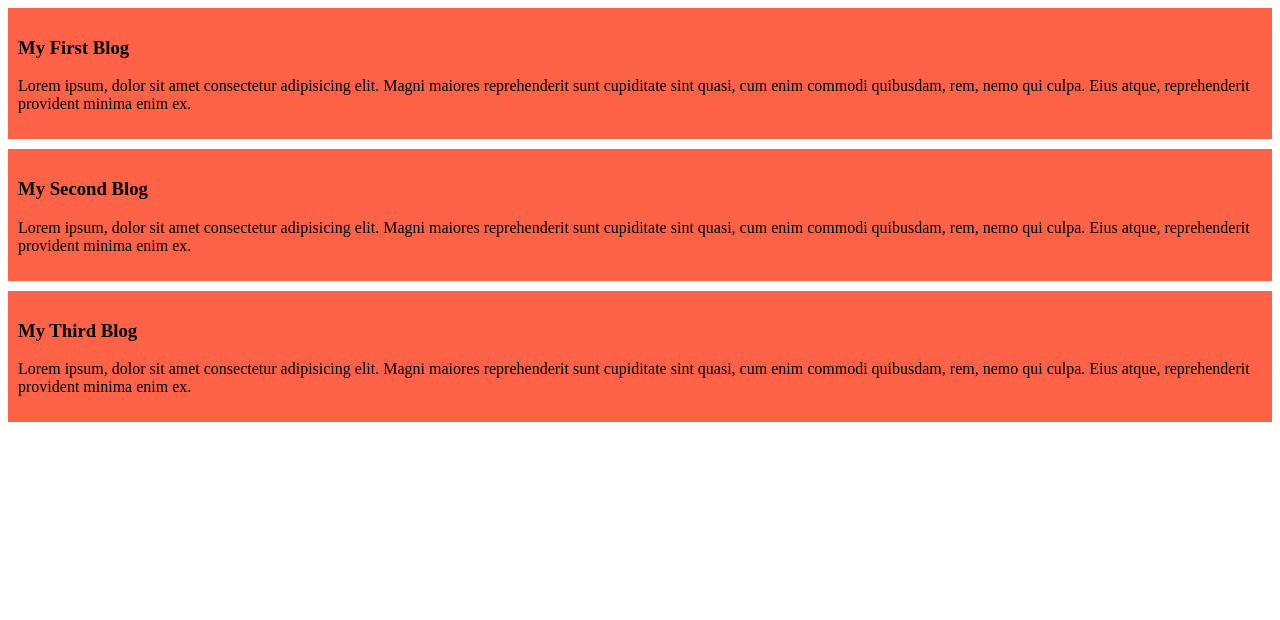
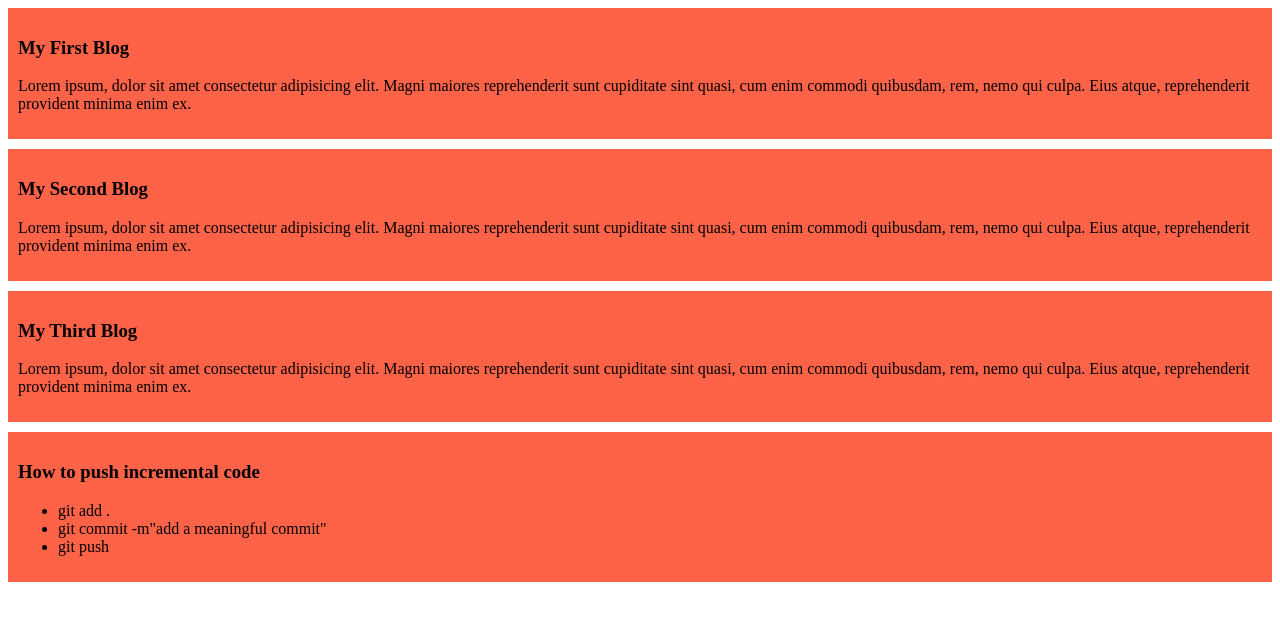
Before and after one commit to Shahed007/my-simple-website, a plain HTML site: page index.html in a window 1280 px wide. Drawn offline with Linux system fonts and the light colour scheme.

Commit message:
Added list to push code

```diff
--- a/index.html
+++ b/index.html
@@ -31,5 +31,14 @@
         rem, nemo qui culpa. Eius atque, reprehenderit provident minima enim ex.
       </p>
     </div>
+
+    <div>
+      <h3>How to push incremental code</h3>
+      <ul>
+        <li>git add .</li>
+        <li>git commit -m"add a meaningful commit"</li>
+        <li>git push</li>
+      </ul>
+    </div>
   </body>
 </html>
```
